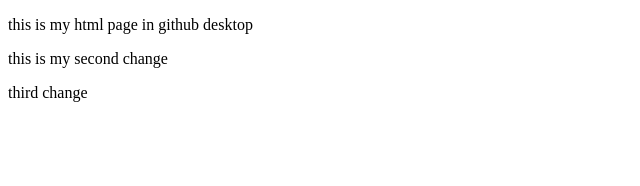
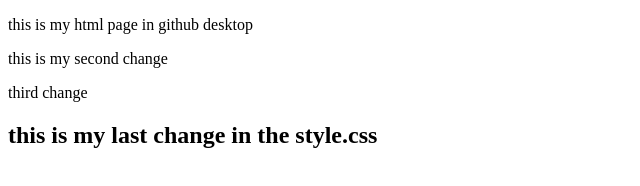
Before and after one commit to Neha874-ctrl/learngit, a plain HTML site: page index.html in a window 1280 px wide. Shown: the whole page, without its empty margins (0-640 px from the left). Drawn offline with Linux system fonts and the light colour scheme.

Commit message:
added styles.css

```diff
--- a/index.html
+++ b/index.html
@@ -9,5 +9,6 @@
     <p>this is my html page in github desktop</p>
     <p>this is my second change</p>
     <p>third change</p>
+    <h2>this is my last change in the style.css</h2>
 </body>
 </html>
--- /dev/null
+++ b/style.css
@@ -0,0 +1,7 @@
+body{
+    background-color: lightblue;
+    color: black;
+    padding: 10px;
+    margin: 20px;
+    font-family: Arial, sans-serif;
+}
```
Also changed, not shown: demo.txt (added).
